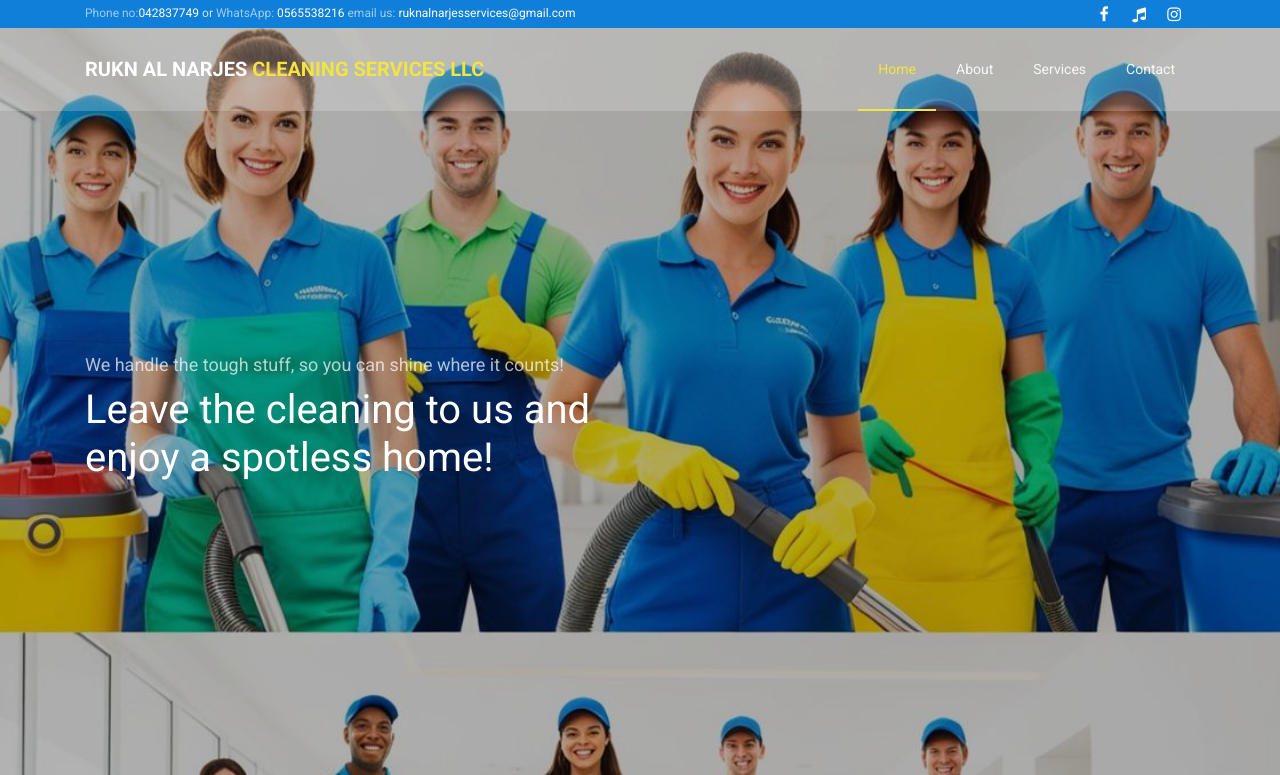
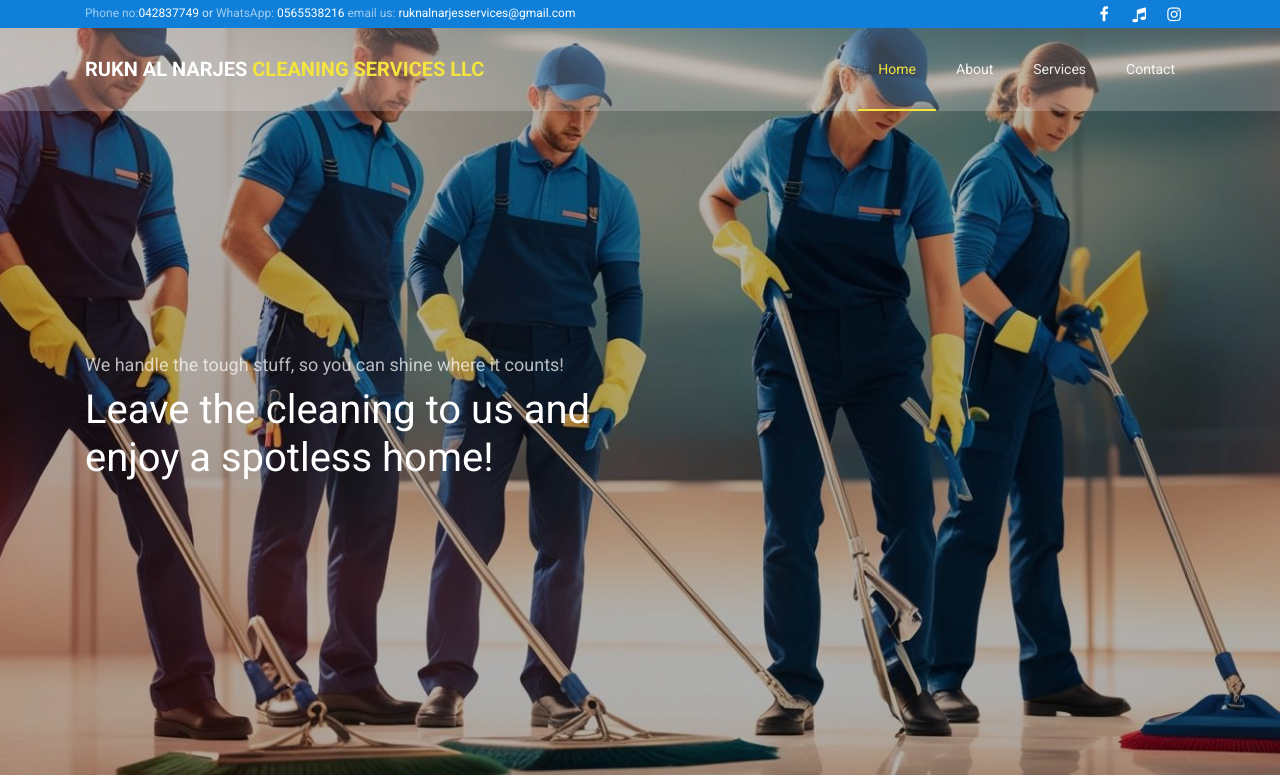
Before and after one commit to Decitech-Solution-Projects/rukn-cleaning, a plain HTML site: page index.html in a window 1280 px wide. Shown: the top 775 px of the page. Drawn offline with Linux system fonts and the light colour scheme; some packages are replaced by stand-ins of ours; no server answers; files whose address does not match are found by name.

Commit message:
changing backgrounds 01

```diff
--- a/index.html
+++ b/index.html
@@ -90,7 +90,7 @@
 		</div>
 	</nav>
 	<!-- END nav -->
-	<div class="hero-wrap js-fullheight" style="background-image: url('images/bg_4.jpg');"
+	<div class="hero-wrap js-fullheight" style="background-image: url('images/bg_8.jpg');"
 		data-stellar-background-ratio="0.5">
 		<div class="overlay"></div>
 		<div class="container">
```
Also changed, not shown: about.html (+1 -1 lines).
